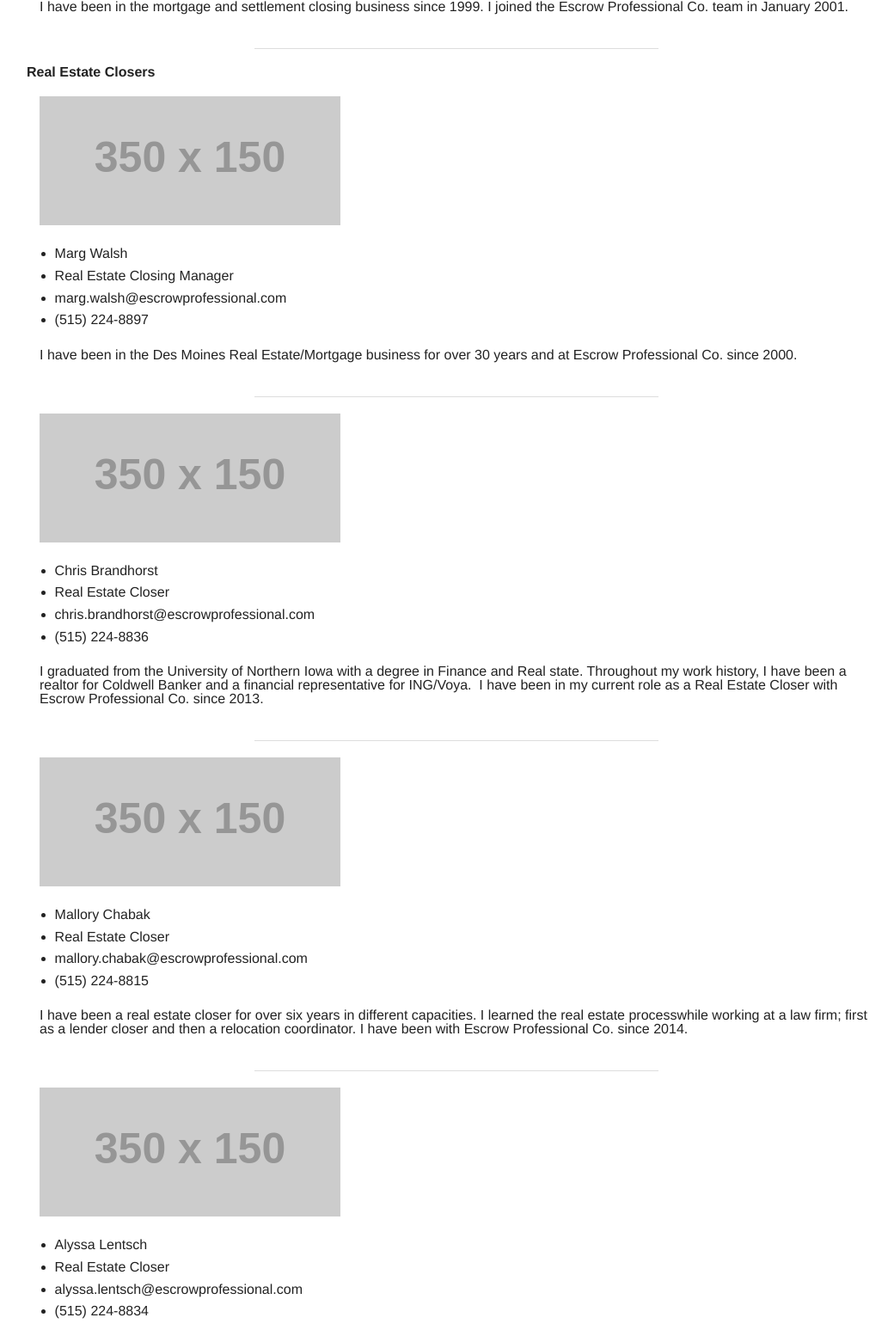
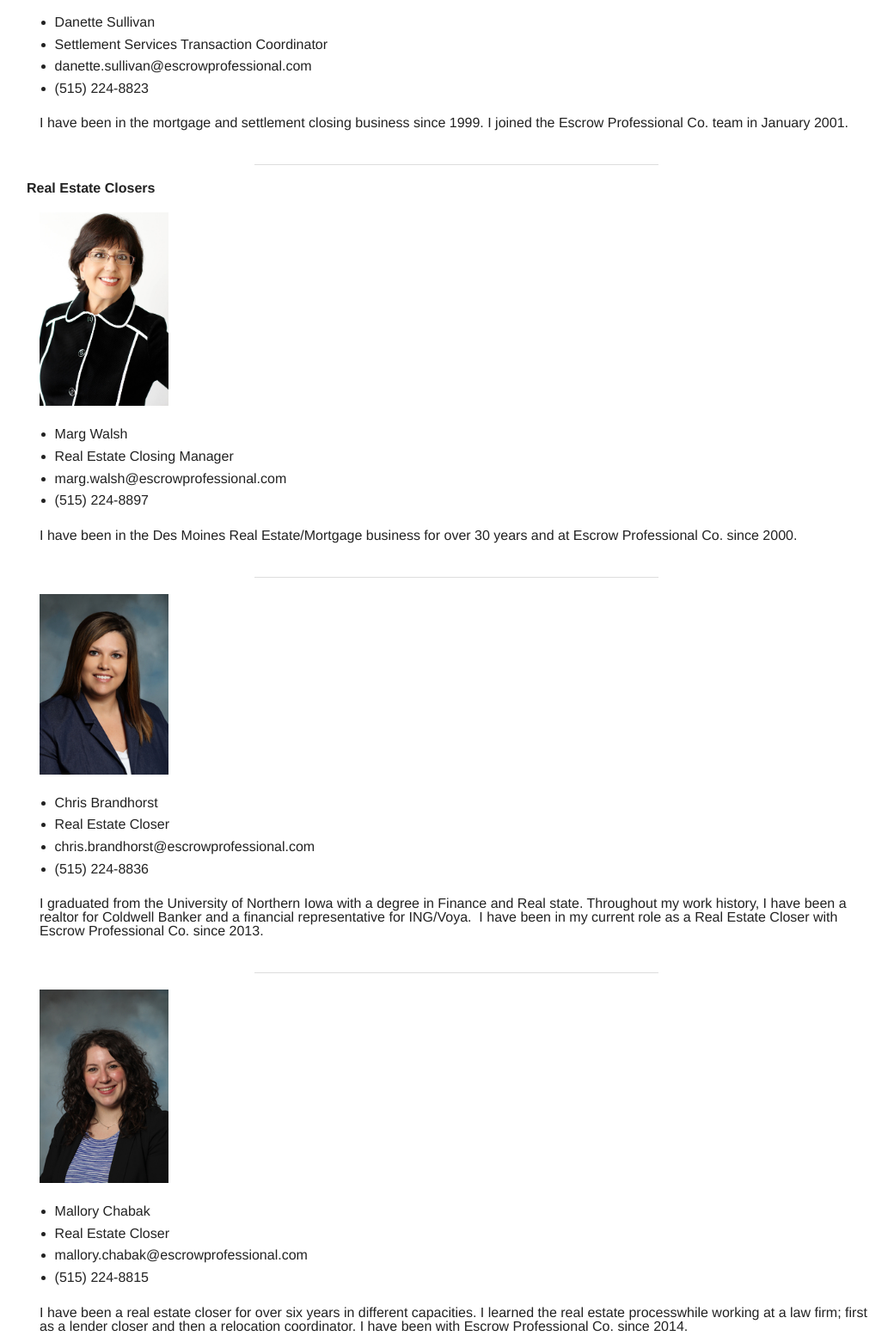
Before and after one commit to Mid-AmericaGroup/Mid-AmericaGroup.github.io, a plain HTML site: page about.html in a window 1280 px wide. Shown: the part 822-2376 px from the top of the page at 86% size, without its empty margins (109-1149 px from the left). Drawn offline with Linux system fonts and the light colour scheme; placeholder pictures from the web are drawn by us.

Commit message:
Added closers' photos

```diff
--- a/about.html
+++ b/about.html
@@ -39,7 +39,7 @@
   <p>
     <div class="small-12 columns">
       <p>
-        <img src="http://placehold.it/350x150"><br>
+        <img src="/images/caroline.jpg" width="150" alt="Caroline" />
         <ul>
           <li>Caroline Davitt</li>
           <li>Settlement Services Manager</li>
@@ -54,7 +54,7 @@
         </div>
       </div>
       <p>
-        <img src="http://placehold.it/350x150"><br>
+        <img src="/images/danette.jpg" width="150" alt="Danette" />
         <ul>
           <li>Danette Sullivan</li>
           <li>Settlement Services Transaction Coordinator</li>
@@ -76,7 +76,7 @@
   <p>
     <div class="small-12 columns">
       <p>
-        <img src="http://placehold.it/350x150"><br>
+        <img src="/images/marg.jpg" width="150" alt="Marg" />
         <ul>
           <li>Marg Walsh</li>
           <li>Real Estate Closing Manager</li>
@@ -91,7 +91,7 @@
         </div>
       </div>
       <p>
-        <img src="http://placehold.it/350x150"><br>
+      <img src="/images/chris.jpg" width="150" alt="Chris" />
         <ul>
           <li>Chris Brandhorst</li>
           <li>Real Estate Closer</li>
@@ -108,7 +108,7 @@ have been in my current role as a Real Estate Closer with Escrow Professional Co
         </div>
       </div>
       <p>
-        <img src="http://placehold.it/350x150"><br>
+      <img src="/images/mallory.jpg" width="150" alt="Mallory" />
         <ul>
           <li>Mallory Chabak</li>
           <li>Real Estate Closer</li>
@@ -123,7 +123,7 @@ have been in my current role as a Real Estate Closer with Escrow Professional Co
         </div>
       </div>
       <p>
-        <img src="http://placehold.it/350x150"><br>
+      <img src="/images/alyssa.jpg" width="150" alt="Alyssa" />
         <ul>
           <li>Alyssa Lentsch</li>
           <li>Real Estate Closer</li>
```
Also changed, not shown: images/alyssa.jpg (added), images/caroline.jpg (added), images/chris.jpg (added), images/danette.jpg (added), images/mallory.jpg (added), images/marg.jpg (added).
